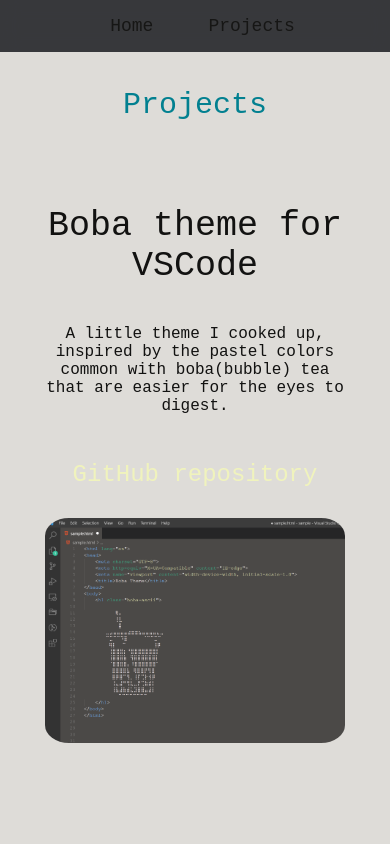
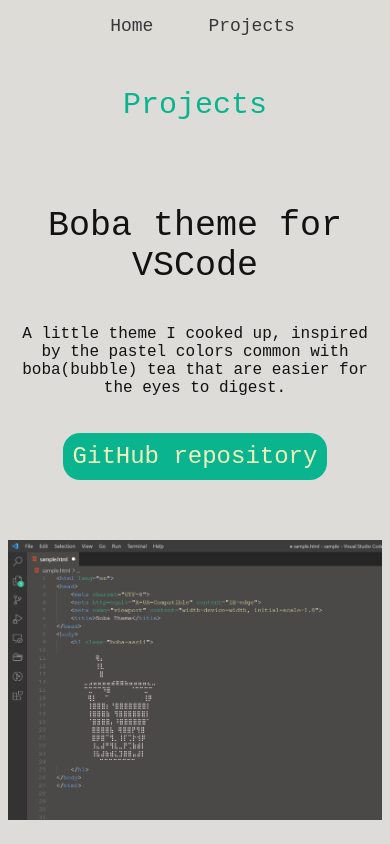
Before and after one commit to alecnazzy/portfolio, a Next.js app: page /projects in a window 390 px wide. Shown: the top 844 px of the page. Built offline with nearby package versions, Linux system fonts and the light colour scheme.

Commit message:
-fixed footer on mobile

```diff
--- a/components/Projects.tsx
+++ b/components/Projects.tsx
@@ -10,8 +10,9 @@
             <h1 className={home.title}>Projects</h1>
 
             {/* Boba theme project */}
+            <div className={home.text}>
 
-            <div className={home.text}>
+
                 <h1>
                     Boba theme for VSCode
                 </h1>
@@ -22,21 +23,25 @@
                         GitHub repository
                     </Link>
                 </h2>
-                <Image
+
+
+                </div>
+                <div>
+                    <Image
                 className={home.image}
                 src={"/html-boba.png"}
                 alt="JS example"
                 // width={500}
                 // height={350}
 
-                layout={'intrinsic'} width={500} height={350} objectFit={'contain'}
-            />
-            </div>
+                layout={'intrinsic'} width={900} height={750} objectFit={'contain'}
+                    />
+                </div>
+
 
 
 
         {/* Website portfolio project */}
-
         <div className={home.text}>
             <h1>This Website</h1>
                 <p>I created this site with TypeScript, Next.js, and deployed
@@ -47,6 +52,6 @@
                 </Link>
             </h2>
         </div>
-      </div>
+        </div>
     )
 }
--- a/styles/Footer.module.css
+++ b/styles/Footer.module.css
@@ -17,6 +17,12 @@
       flex-direction: column;
       justify-content: center;
       align-items: center;
-      /* margin-left: 20px; */
     }
   }
+
+  @media (prefers-color-scheme: light) {
+    .footer {
+      color: #25262a;
+      background-color: rgb(222, 220, 216);
+    }
+  }
--- a/styles/Home.module.css
+++ b/styles/Home.module.css
@@ -37,6 +37,11 @@
   width: 500px;
   margin: 25px 15px;
   padding: 15px;
+
+  /* background-color: #0ae6b7;
+  color:rgb(18, 18, 17);
+  border-radius: 40px;
+  font-size: x-large; */
 }
 .text p {
   text-align: center;
@@ -55,11 +60,15 @@
   font-weight: lighter;
   padding: 10px;
   border-radius: 17px;
+
+  /* color: #248a74; */
 }
 .text h2:hover {
   transition: 0.3s;
   background-color: #0ab48f;
-  border-radius: 15px;
+  border-radius: 17px;
+
+  background-color: #0ab48f;
 }
 .text .image {
   border-radius: 8%;
@@ -92,6 +101,9 @@
   }
   .text {
     width: 300px;
+
+    width: 100%;
+    border-radius: 0px;
   }
   .text h1 {
     font-size: 35px;
@@ -103,26 +115,20 @@
 
 @media (prefers-color-scheme: light) {
 
-  .navbar {
-    background-color: rgb(222, 220, 216);
-  }
-  .navbar li {
-    color: rgb(0, 0, 0);
-  }
-
   .title {
-    color: #028090;
+    color: #0ab48f;
   }
 
   .text {
     color: rgb(18, 18, 17);
-    display: flex;
-    flex-direction: column;
-    justify-content: center;
-    align-items: center;
   }
   .text h1 {
     color: rgb(18, 18, 17);
+  }
+  .text h2 {
+    color: #f0f3bd;
+    background-color: #0ab48f;
+    border-radius: 17px;
   }
   .text h3 {
     color: #028090;
@@ -130,12 +136,7 @@
 
   .logo_display {
     background-image: linear-gradient(to right, #0ab48f, #0ab48f);
+    background-color: rgb(222, 220, 216);
     border-radius: 15px;
   }
-
-  .footer {
-    border-color: rgb(222, 220, 216);
-    background-color: rgb(222, 220, 216);
-    color: #0ab48f;
-  }
 }
--- a/styles/Navbar.module.css
+++ b/styles/Navbar.module.css
@@ -27,11 +27,13 @@
     text-decoration: underline;
   }
 
-  @media (max-width: 600px) {
+  @media (prefers-color-scheme: light) {
     .navbar {
-
+      background-color: rgb(222, 220, 216);
+      filter: opacity(0.9);
+      backdrop-filter: blur(10px);
     }
     .navbar li {
-
+      color: #25262a;
     }
   }
--- a/styles/Projects.module.css
+++ b/styles/Projects.module.css
@@ -1,12 +1,15 @@
+.container {
+  display: flex;
+  flex-direction: column;
+  align-items: center;
+  justify-content: center;
+}
 
 .main {
-  min-height: 100vh;
-  padding: 4rem 0;
-  flex: 1;
   display: flex;
   flex-direction: column;
+  align-items: center;
   justify-content: center;
-  align-items: center;
 }
 
 .title {
@@ -26,67 +29,77 @@
   width: fit-content;
 }
 
+.text {
+  color: white;
+  font-family: monospace;
+  font-weight: lighter;
+  font-size: large;
+  display: flex;
+  flex-direction: column;
+  align-items: center;
+  justify-content: center;
+  width: 900px;
+  height: 510px;
+  margin: 25px 15px;
+  padding: 15px;
 
+  background-color: #0ae6b7;
+  color:rgb(18, 18, 17);
+  border-radius: 40px;
+  font-size: x-large;
+}
+.text h1 {
+  /* margin: 50px; */
+  font-family: 'Courier New', Courier, monospace;
+}
+.text p {
+  width: 400px;
+  /* margin: 20px; */
+  padding: 10px;
+}
+.display {
+  display: flex;
+  flex-direction: row;
 
-  .text h3 {
-    text-align: center;
+  justify-content: center;
+  align-items: center;
+  margin: 50px;
+}
+
+.text h2 {
   color: #f0f3bd;
   font-family: 'Courier New', Courier, monospace;
   font-family: monospace;
   font-weight: lighter;
-    font-size: large;
+  border-radius: 17px;
   padding: 10px;
-    line-height: 1.5;
-    border-radius: 15px;
-    width: fit-content;
+  color: #248a74;
 }
-  .text h3:hover {
+.text h2:hover {
   transition: 0.3s;
   background-color: #0ab48f;
-    border-radius: 15px;
+  border-radius: 17px;
+  width: fit-content;
+  padding: 10px;
+  background-color: #0ab48f;
 }
 
 
 
   /* Mobile Device Styling */
 @media (max-width: 600px) {
-  .container {
+
+  .display {
     display: flex;
     flex-direction: column;
     align-items: center;
     justify-content: center;
+    width: 100%;
   }
-  .main {
-    min-height: 100vh;
-    padding: 4rem 0;
-    flex: 1;
-    display: flex;
-    flex-direction: column;
-    justify-content: center;
-    align-items: center;
-  }
-  .title {
-    font-size: 2rem;
-    margin-right: 0px;
-    margin-left: 50px;
+  .text {
+    width: 100%;
   }
 
-
-  .text {
-    width: 100%;
-    font-size: 1rem;
-    margin-left: 50px;
-  }
-  .text p {
-    margin: 10px 0px 10px 40px;
-    padding: 10px 20px 10px 20px;
-  }
-  .text h1 {
-    margin-left: 35px;
-  }
-  .text h3 {
-    margin-left: 35px;
-  }
 }
 
 /* Light theme Styling */
```
Lines whose indentation alone changed are shown as unchanged.
